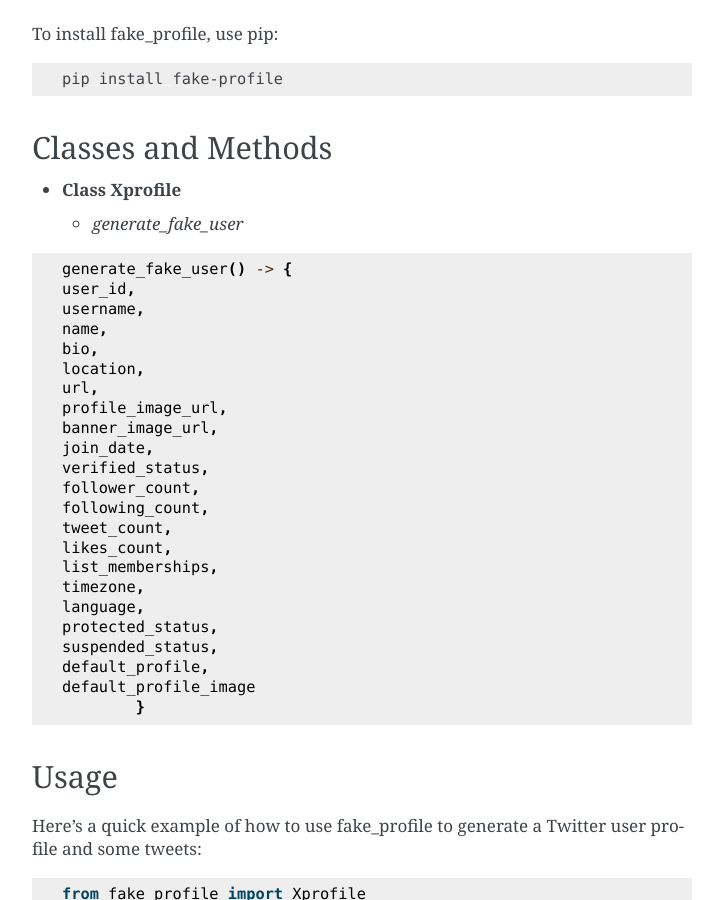
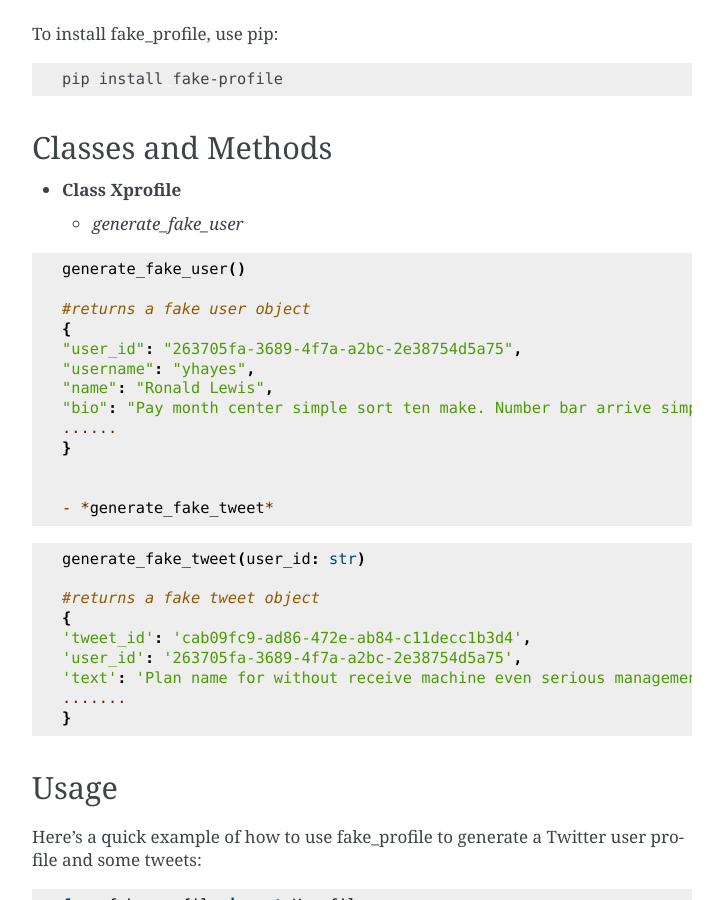
Before and after one commit to C-o-m-o-n/fake_profile, a Sphinx documentation site: the page built from docs/index.rst, in a window 1280 px wide and 900 px high, scrolled down 514 px. Shown: the whole window, without its empty margins (388-1111 px from the left). Built offline with Sphinx 7.4.7, drawn with Linux system fonts in a browser that asks for light colours.

Commit message:
update constants and docs

```diff
--- a/docs/index.rst
+++ b/docs/index.rst
@@ -38,29 +38,32 @@ Classes and Methods
 
 .. code-block:: python
 
-  generate_fake_user() -> {
-  user_id,
-  username,
-  name,
-  bio,
-  location,
-  url,
-  profile_image_url,
-  banner_image_url,
-  join_date,
-  verified_status,
-  follower_count,
-  following_count,
-  tweet_count,
-  likes_count,
-  list_memberships,
-  timezone,
-  language,
-  protected_status,
-  suspended_status,
-  default_profile,
-  default_profile_image
-          }
+  generate_fake_user()
+
+  #returns a fake user object
+  {
+  "user_id": "263705fa-3689-4f7a-a2bc-2e38754d5a75",
+  "username": "yhayes",
+  "name": "Ronald Lewis",
+  "bio": "Pay month center simple sort ten make. Number bar arrive simply along look economic. Policy tonight training.",
+  ......
+  }
+
+
+  - *generate_fake_tweet*
+
+.. code-block:: python
+
+  generate_fake_tweet(user_id: str)
+
+  #returns a fake tweet object
+  {
+  'tweet_id': 'cab09fc9-ad86-472e-ab84-c11decc1b3d4',
+  'user_id': '263705fa-3689-4f7a-a2bc-2e38754d5a75',
+  'text': 'Plan name for without receive machine even serious management view town line term past safe deep book difference here next cover sell reflect.',
+  .......
+  }
+
 
 Usage
 -----
```
Also changed, not shown: 3 other files.
